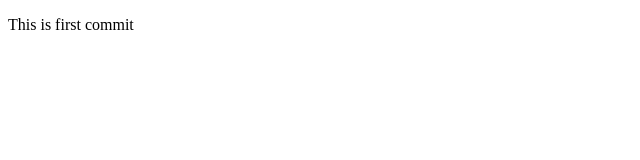
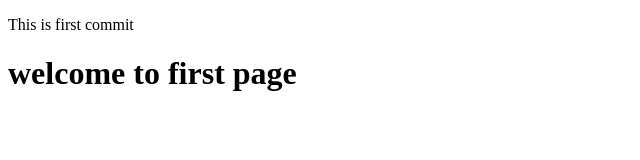
Before and after one commit to Sithara95Hansanie/hello-world, a plain HTML site: page index.html in a window 1280 px wide. Shown: the whole page, without its empty margins (0-640 px from the left). Drawn offline with Linux system fonts and the light colour scheme.

Commit message:
2nd attempt

```diff
--- a/index.html
+++ b/index.html
@@ -8,5 +8,7 @@
 </head>
 <body>
     <p>This is first commit</p>
+
+    <h1>welcome to first page</h1>
 </body>
 </html>
```
